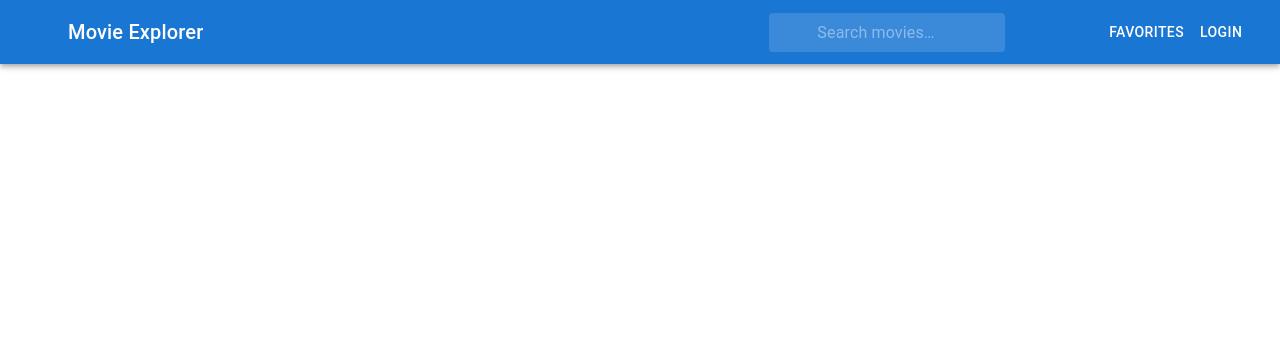
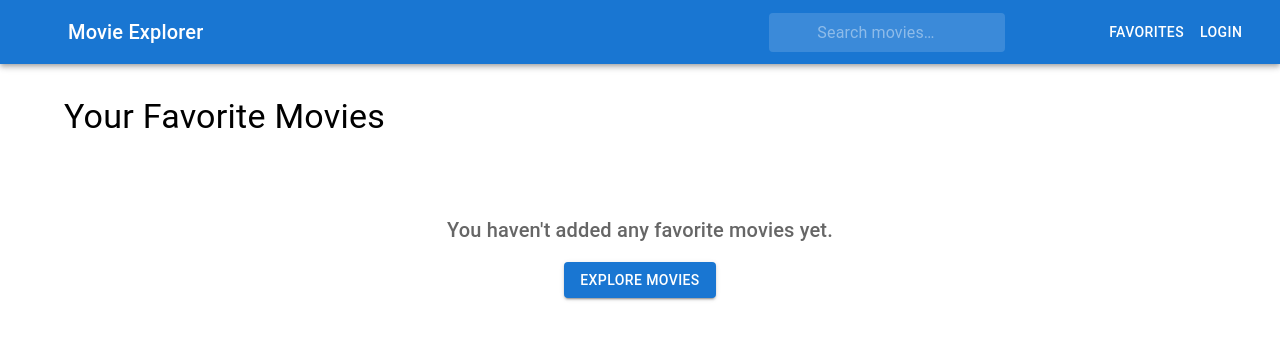
Before and after one commit to chamodkamiss/LoonsLabTest, a React (Vite) app in the folder MovieExplorer/: page /favorites in a window 1280 px wide. Shown: the top 340 px of the page. Built offline with nearby package versions, Linux system fonts and the light colour scheme; no server answers; some icons are missing.

Commit message:
add Favorites page to display user's favorite movies

```diff
--- a/MovieExplorer/src/App.jsx
+++ b/MovieExplorer/src/App.jsx
@@ -4,6 +4,7 @@ import Navbar from './components/Navbar'
 import { createTheme, ThemeProvider } from '@mui/material/styles'
 import Home from './pages/Home'
 import { MovieProvider } from './context/MovieContext'
+import Favorites from './pages/Favorites'
 
 function App() {
   const [darkMode, setDarkMode] = useState(() => {
@@ -37,6 +38,7 @@ function App() {
           <Navbar darkMode={darkMode} toggleDarkMode={toggleDarkMode} />
           <Routes>
             <Route path="/" element={<Home/>} />
+            <Route path="/favorites" element={<Favorites />} />
 
           </Routes>
         </BrowserRouter>
--- /dev/null
+++ b/MovieExplorer/src/pages/Favorites.jsx
@@ -0,0 +1,41 @@
+import { useContext } from "react"
+import { Container, Typography, Box, Button } from "@mui/material"
+import { MovieContext } from "../context/MovieContext"
+import MovieGrid from "../components/MovieGrid"
+import { Link } from "react-router-dom"
+
+const Favorites = () => {
+  const { favorites } = useContext(MovieContext)
+
+  return (
+    <Container maxWidth="lg" sx={{ py: 4 }}>
+      <Typography variant="h4" component="h1" gutterBottom>
+        Your Favorite Movies
+      </Typography>
+
+      {favorites.length > 0 ? (
+        <MovieGrid movies={favorites} loading={false} error={null} />
+      ) : (
+        <Box
+          sx={{
+            textAlign: "center",
+            py: 8,
+            display: "flex",
+            flexDirection: "column",
+            alignItems: "center",
+            gap: 2,
+          }}
+        >
+          <Typography variant="h6" color="text.secondary">
+            You haven't added any favorite movies yet.
+          </Typography>
+          <Button variant="contained" component={Link} to="/">
+            Explore Movies
+          </Button>
+        </Box>
+      )}
+    </Container>
+  )
+}
+
+export default Favorites
```
Also changed, not shown: MovieExplorer/src/pages/Favourite.jsx (deleted).
